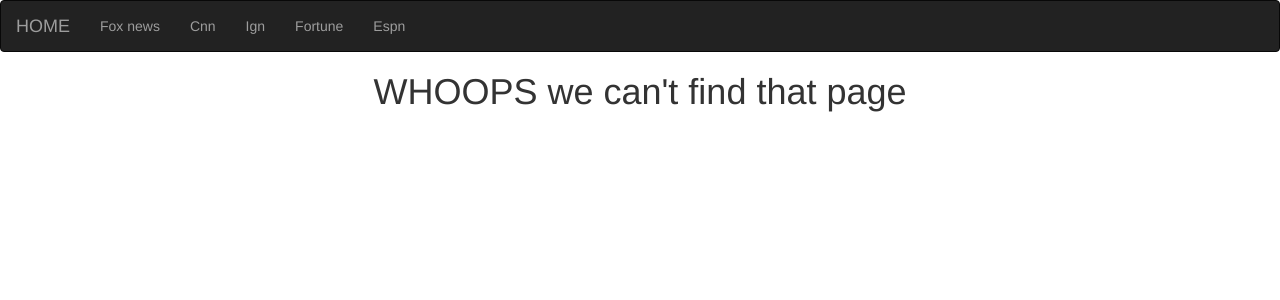
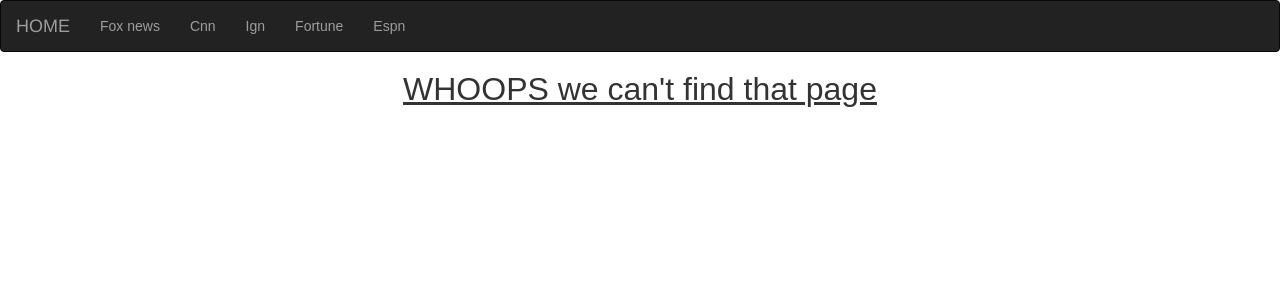
Before and after one commit to muneneee/flask, a Flask app: template app/templates/four.html in a window 1280 px wide. Shown: the top 300 px of the page. Run offline with Flask 2, Linux system fonts and the light colour scheme; the template is opened without the code that fills it, so the values that code supplies are empty; parts of the project's set-up code (start-up, migrations or seed data) failed here and were passed over; some libraries are stand-ins or nearby versions.

Commit message:
completed css styles

```diff
--- a/app/templates/four.html
+++ b/app/templates/four.html
@@ -1,5 +1,5 @@
 {% extends 'base.html' %}
 
 {% block content %}
-    <h1 class="text-center">WHOOPS we can't find that page</h1>
+    <h1 class="text-center" style="font-family: 'Josefin Sans', sans-serif;font-size: xx-large; text-decoration: underline; ">WHOOPS we can't find that page</h1>
 {% endblock %}
--- a/app/templates/navbar.html
+++ b/app/templates/navbar.html
@@ -10,7 +10,7 @@
             <a class="navbar-brand" href="/"> HOME </a>
         </div>
         <div class="navbar-collapse collapse">
-            <ul class="nav navbar-nav">
+            <ul class="nav navbar-nav" style="font-family: 'Josefin Sans', sans-serif;">
                 <li><a href="/">Fox news</a></li>
                 <li><a href="/cnn">Cnn</a></li>
                 <li><a href="/ign">Ign</a></li>
```
